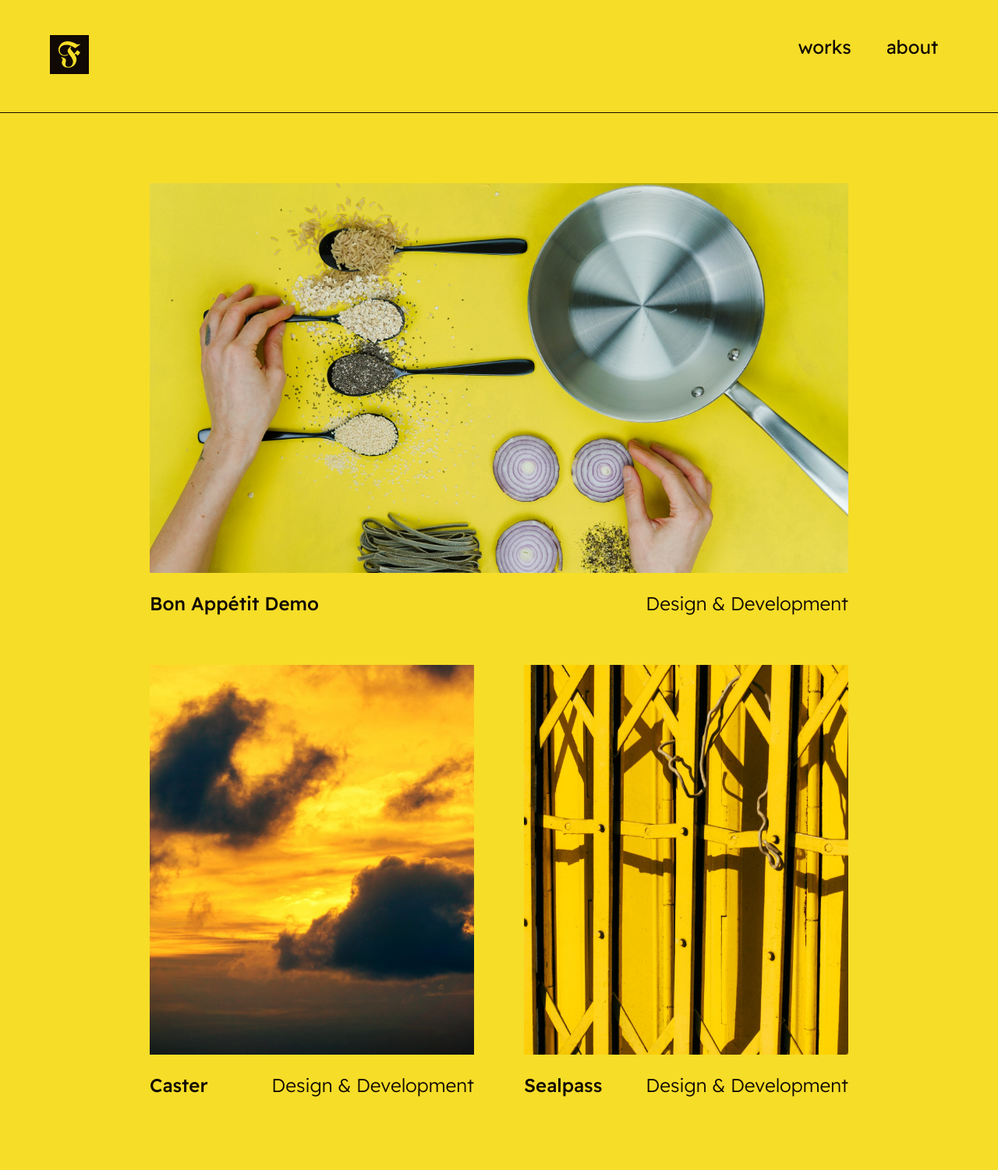
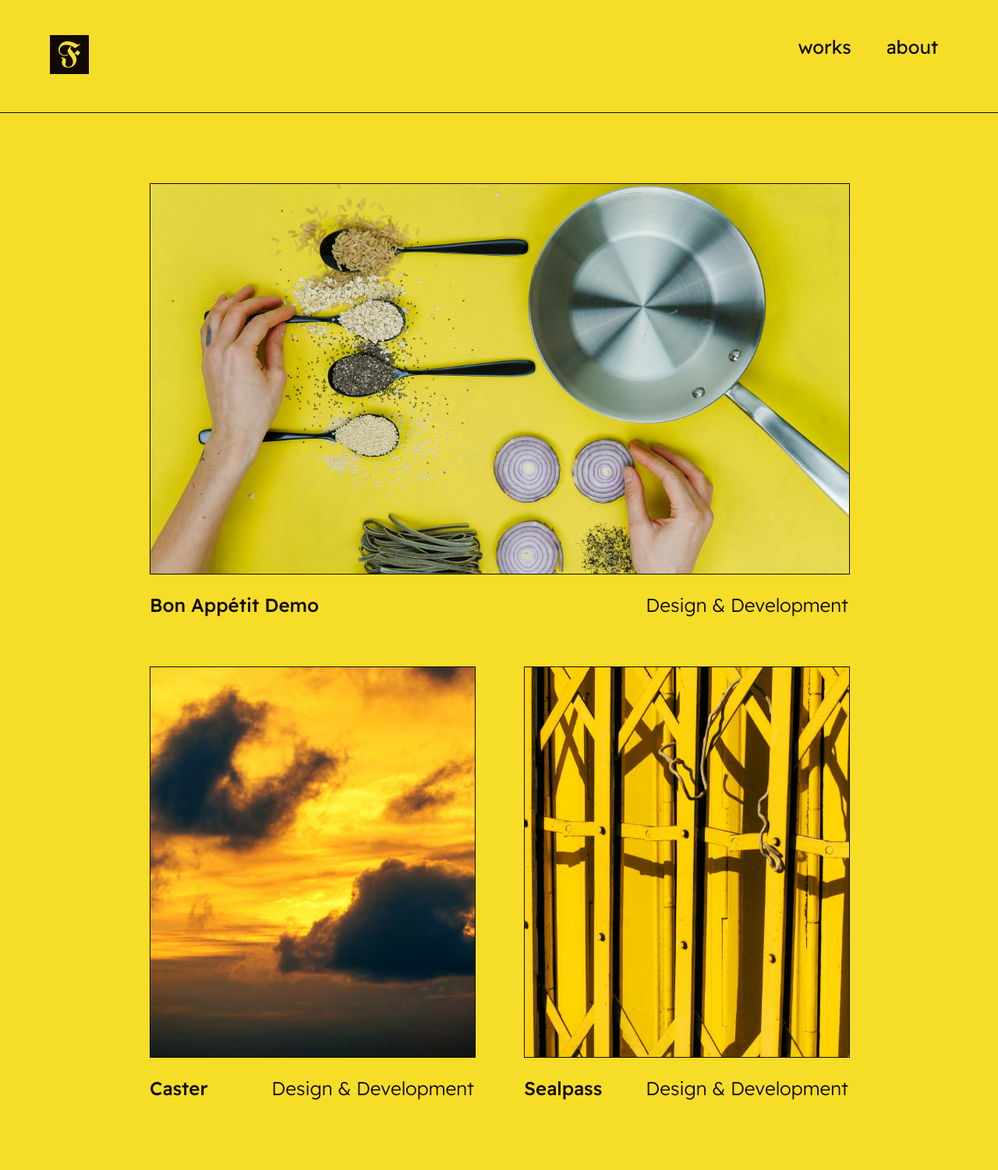
Before and after one commit to franthormel/franthormel.github.io, a Jekyll site: the page built from works.html, in a window 1280 px wide. Shown: the whole page at 78% size. Built offline with Jekyll 4.4.1, drawn with Linux system fonts in a browser that asks for light colours.

Commit message:
Organize assets
Refactor CSS

```diff
--- a/_includes/placeholder.html
+++ /dev/null
@@ -1,4 +0,0 @@
-<div class="placeholder">
-  <p class="placeholder__emote">{{ include.emote }}</p>
-  <p class="placeholder__text">{{ include.text }}</p>
-</div>
--- a/_layouts/default.html
+++ b/_layouts/default.html
@@ -21,24 +21,26 @@
       {% if page.title %} {{ page.title | capitalize }} {% else %} Franthormel
       {% endif %}
     </title>
-    <link rel="icon" href="assets/logo-light.svg" type="image/svg+xml" />
+    <link
+      rel="icon"
+      href="assets/img/svg/logo-light.svg"
+      type="image/svg+xml"
+    />
     <link rel="stylesheet" href="assets/css/styles.css" />
   </head>
-  <body class="body">
-    <nav class="body__navbar">
+  <body>
+    <nav class="navbar">
       <a href="/">
         <img
-          class="body__navbar__logo"
-          src="assets/logo-dark.svg"
+          class="navbar__logo"
+          src="assets/img/svg/logo-dark.svg"
           aria-label="Franthormel"
           alt="Franthormel"
         />
       </a>
       <aside>
         {% for route in site.data.routes %}
-        <a class="body__navbar__item" href="{{ route.link }}">
-          {{ route.name }}
-        </a>
+        <a class="navbar__item" href="{{ route.link }}"> {{ route.name }} </a>
         {% endfor %}
       </aside>
     </nav>
--- a/_sass/_body.scss
+++ /dev/null
@@ -1,27 +0,0 @@
-.body {
-  &__ {
-    &navbar {
-      border-bottom: $border;
-      display: flex;
-      justify-content: space-between;
-      padding: 5vh 5vw;
-
-      &__ {
-        &logo {
-          $size: 50px;
-
-          height: $size;
-          width: $size;
-        }
-
-        &item {
-          font-size: x-large;
-          margin-left: 1vw;
-          padding: 1vh 1vw;
-
-          @include link-hover;
-        }
-      }
-    }
-  }
-}
--- a/_sass/_main.scss
+++ /dev/null
@@ -1,15 +0,0 @@
-// This file must only contain definitions that are short. About 20 lines or less.
-
-.placeholder {
-  text-align: center;
-
-  &__ {
-    &emote {
-      font-size: 100px;
-    }
-
-    &text {
-      font-size: xx-large;
-    }
-  }
-}
--- /dev/null
+++ b/_sass/_navbar.scss
@@ -0,0 +1,19 @@
+.navbar {
+  border-bottom: $border;
+  display: flex;
+  justify-content: space-between;
+  padding: 5vh 5vw;
+}
+
+.navbar__logo {
+  height: 50px;
+  width: 50px;
+}
+
+.navbar__item {
+  font-size: x-large;
+  margin-left: 1vw;
+  padding: 1vh 1vw;
+
+  @include link-hover;
+}
--- a/_sass/_works.scss
+++ b/_sass/_works.scss
@@ -17,6 +17,8 @@
   height: 500px;
   object-fit: cover;
   width: 100%;
+
+  @include border;
 }
 
 .work__item__text {
--- a/about.html
+++ b/about.html
@@ -28,7 +28,7 @@
       <a href="{{ profile.link }}" target="_blank">
         <img
           class="about__social__logo"
-          src="assets/svg/brand-{{ profile.name | downcase }}.svg"
+          src="assets/img/svg/brand-{{ profile.name | downcase }}.svg"
         />
         <h3 class="about__social__header">{{ profile.name | capitalize }}</h3>
         <p class="about__social__text">{{ profile.description }}</p>
--- a/assets/css/styles.scss
+++ b/assets/css/styles.scss
@@ -4,7 +4,6 @@
 @import "index"; // NOTE: Index file must always be on top
 
 @import "about";
-@import "body";
 @import "homepage";
-@import "main";
+@import "navbar";
 @import "works";
```
Also changed, not shown: _sass/_index.scss (+1 -7 lines), assets/img/random/1.jpg (deleted), assets/img/svg/brand-dribbble.svg (renamed from assets/svg/brand-dribbble.svg), assets/img/svg/brand-github.svg (renamed from assets/svg/brand-github.svg), assets/img/svg/logo-dark.svg (renamed from assets/logo-dark.svg), assets/img/svg/logo-light.svg (renamed from assets/logo-light.svg).
